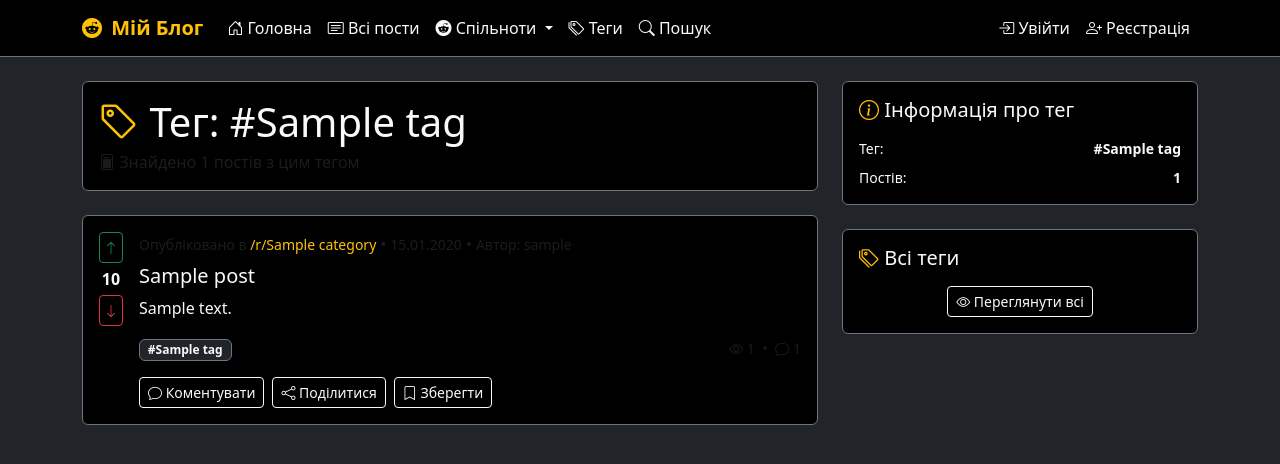
After one commit to Lavenderlayne/blog.app, a Django app: a page that uses templates/base.html in a window 1280 px wide. The commit adds this page. Shown: the top 464 px of the page. Run offline with Django 5.2, Linux system fonts and the light colour scheme; tables that the repository leaves empty hold one stand-in row (values such as "Sample post").

Commit message:
Refactor tag management and context processing: ensure slug existence, remove redundant category context, and implement global context processor for categories

```diff
--- /dev/null
+++ b/core/context_processors.py
@@ -0,0 +1,14 @@
+# lavenderlayne/blog_app/blog_app-dev/core/context_processors.py
+
+from .models import Category
+from django.db.models import Count
+
+def global_context(request):
+    """
+    Додає загальні змінні контексту, потрібні в base.html,
+    зокрема список категорій.
+    """
+    categories = Category.objects.annotate(post_count=Count('post')).order_by('name')
+    return {
+        'categories': categories,
+    }
--- a/core/models.py
+++ b/core/models.py
@@ -42,13 +42,14 @@ class Tag(models.Model):
         return self.name
 
     def save(self, *args, **kwargs):
-        if not self.slug:
+        # --- ВИПРАВЛЕННЯ NoReverseMatch: Гарантуємо, що slug існує ---
+        if not self.slug or not self.slug.strip():
             self.slug = slugify(self.name)
+        # ---
         super().save(*args, **kwargs)
 
     def get_absolute_url(self):
         return reverse('tag_detail', kwargs={'slug': self.slug})
-
 
 class Post(models.Model):
     """Модель посту"""
--- a/core/views.py
+++ b/core/views.py
@@ -103,7 +103,7 @@ class PostListView(ListView):
 
     def get_context_data(self, **kwargs):
         context = super().get_context_data(**kwargs)
-        context['categories'] = Category.objects.all()
+        # ВИПРАВЛЕНО: Видалено context['categories'] = Category.objects.all() (використовуємо глобальний контекст-процесор)
         context['popular_tags'] = Tag.objects.annotate(
             post_count=Count('post')
         ).order_by('-post_count')[:10]
@@ -158,6 +158,7 @@ class PostDetailView(DetailView):
             expires_at__gte=timezone.now()
         ).order_by('?')[:2]
 
+        # ВИПРАВЛЕНО: Видалено context['categories'] = Category.objects.all() (використовуємо глобальний контекст-процесор)
         return context
 
 
@@ -247,6 +248,7 @@ class UserPostListView(ListView):
     def get_context_data(self, **kwargs):
         context = super().get_context_data(**kwargs)
         context['author'] = get_object_or_404(User, username=self.kwargs.get('username'))
+        # ВИПРАВЛЕНО: Видалено context['categories'] = Category.objects.all()
         return context
 
 
@@ -275,6 +277,7 @@ class CategoryListView(ListView):
             'most_popular_category': most_popular_category,
             'popular_categories': popular_categories,
         })
+        # ВИПРАВЛЕНО: Видалено context['categories'] = Category.objects.all()
         return context
 
 
@@ -300,7 +303,7 @@ class CategoryDetailView(DetailView):
 
         context['posts'] = page_obj
         context['post_count'] = posts_qs.count()
-        context['categories'] = Category.objects.annotate(post_count=Count('post'))
+        # ВИПРАВЛЕНО: Видалено context['categories'] = Category.objects.annotate(post_count=Count('post'))
         return context
 
 
@@ -344,6 +347,9 @@ class TagListView(ListView):
     def get_queryset(self):
         return Tag.objects.annotate(
             post_count=Count('post')
+        ).filter(
+            # --- ВИПРАВЛЕННЯ NoReverseMatch: Фільтруємо невалідні теги ---
+            Q(name__isnull=False) & Q(name__gt='') & Q(slug__isnull=False) & Q(slug__gt='')
         ).order_by('name')
 
 
--- a/templates/base.html
+++ b/templates/base.html
@@ -1,5 +1,5 @@
 <!DOCTYPE html>
-<html lang="uk">
+<html lang="uk" data_bs_theme="dark">
 <head>
     <meta charset="UTF-8">
     <meta name="viewport" content="width=device-width, initial-scale=1.0">
@@ -10,7 +10,7 @@
 
     {% block extra_css %}{% endblock %}
 </head>
-<body class="bg-dark text-light" data-bs-theme="dark">
+<body class="bg-dark">
     <nav class="navbar navbar-expand-lg navbar-dark bg-black border-bottom border-secondary">
         <div class="container">
             <a class="navbar-brand fw-bold text-warning" href="{% url 'core:home' %}">
@@ -21,17 +21,52 @@
                 <span class="navbar-toggler-icon"></span>
             </button>
 
-                <form class="d-flex mx-auto" method="get" action="{% url 'core:search' %}" style="width: 50%;">
-                    <input class="form-control me-2 bg-dark border-secondary text-light"
-                           type="search"
-                           name="q"
-                           placeholder="Пошук..."
-                           aria-label="Search"
-                           value="{{ request.GET.q }}">
-                    <button class="btn btn-outline-warning" type="submit">
-                        <i class="bi bi-search"></i>
-                    </button>
-                </form>
+            <div class="collapse navbar-collapse" id="navbarNav">
+                <ul class="navbar-nav me-auto">
+                    <li class="nav-item">
+                        <a class="nav-link text-light" href="{% url 'core:home' %}">
+                            <i class="bi bi-house-door"></i> Головна
+                        </a>
+                    </li>
+                    <li class="nav-item">
+                        <a class="nav-link text-light" href="{% url 'core:post_list' %}">
+                            <i class="bi bi-card-text"></i> Всі пости
+                        </a>
+                    </li>
+                    <li class="nav-item dropdown">
+                        <a class="nav-link dropdown-toggle text-light" href="#" role="button" data-bs-toggle="dropdown">
+                            <i class="bi bi-reddit"></i> Спільноти
+                        </a>
+                        <ul class="dropdown-menu bg-black border-secondary">
+                            {% for category in categories %}
+                            <li>
+                                <a class="dropdown-item text-light bg-black" href="{% url 'core:category_detail' category.slug %}">
+                                    /r/{{ category.name }}
+                                </a>
+                            </li>
+                            {% empty %}
+                            <li><a class="dropdown-item text-light bg-black" href="#">Немає спільнот</a></li>
+                            {% endfor %}
+                            <li><hr class="dropdown-divider bg-secondary"></li>
+                            <li>
+                                <a class="dropdown-item text-light bg-black" href="{% url 'core:category_list' %}">
+                                    <i class="bi bi-eye"></i> Всі спільноти
+                                </a>
+                            </li>
+                        </ul>
+                    </li>
+                    <li class="nav-item">
+                        <a class="nav-link text-light" href="{% url 'core:tag_list' %}">
+                            <i class="bi bi-tags"></i> Теги
+                        </a>
+                    </li>
+                    <li class="nav-item">
+                        <a class="nav-link text-light" href="{% url 'core:search' %}">
+                            <i class="bi bi-search"></i> Пошук
+                        </a>
+                    </li>
+                </ul>
+
                 <ul class="navbar-nav">
                     {% if user.is_authenticated %}
                         <li class="nav-item dropdown">
@@ -131,7 +166,7 @@ function getCookie(name) {
 const csrftoken = getCookie('csrftoken');
 
 
-// --- Функція для "Поділитися" ---
+// --- Функція для "Поділитися" (без змін) ---
 function sharePost(slug) {
     const url = `${window.location.origin}/posts/${slug}/`;
     if (navigator.share) {
@@ -141,7 +176,7 @@ function sharePost(slug) {
     }
 }
 
-// --- Функція для "Зберегти" (Закладки) ---
+// --- Функція для "Зберегти" (Закладки) (без змін) ---
 function savePost(slug, button) {
     {% if not user.is_authenticated %}
         window.location.href = "{% url 'users:login' %}?next=" + window.location.pathname;
@@ -173,7 +208,7 @@ function savePost(slug, button) {
 }
 
 
-// --- Функція: Обробка голосування (вгору/вниз) ---
+// --- !!! ОНОВЛЕНА ФУНКЦІЯ: Обробка голосування (вгору/вниз) !!! ---
 function handlePostVote(slug, direction, button) {
     {% if not user.is_authenticated %}
         window.location.href = "{% url 'users:login' %}?next=" + window.location.pathname;
@@ -228,7 +263,7 @@ function handlePostVote(slug, direction, button) {
 }
 
 
-// --- Загальний обробник подій ---
+// --- Загальний обробник подій (ОНОВЛЕНО) ---
 document.addEventListener('DOMContentLoaded', function() {
 
     document.body.addEventListener('click', function(event) {
--- /dev/null
+++ b/templates/core/tag_detail.html
@@ -0,0 +1,147 @@
+{% extends 'base.html' %}
+
+{% block title %}Тег: #{{ tag.name }} - Мій Блог{% endblock %}
+
+{% block content %}
+<div class="row">
+    <div class="col-md-8">
+        <div class="card bg-black border-secondary mb-4">
+            <div class="card-body">
+                <h1 class="text-light mb-1">
+                    <i class="bi bi-tag text-warning"></i> Тег: #{{ tag.name }}
+                </h1>
+                <p class="text-muted mb-0">
+                    <i class="bi bi-file-post"></i> Знайдено {{ post_count }} постів з цим тегом
+                </p>
+            </div>
+        </div>
+
+        {% for post in posts %}
+        <div class="card bg-black border-secondary mb-3">
+            <div class="card-body">
+                <div class="d-flex">
+                    <div class="d-flex flex-column align-items-center me-3">
+                        <button class="btn btn-sm {% if post.user_vote == 1 %}btn-success{% else %}btn-outline-success{% endif %} p-1 mb-1 post-vote-btn"
+                                data-slug="{{ post.slug }}" data-direction="up">
+                            <i class="bi bi-arrow-up"></i>
+                        </button>
+                        <span class="text-light fw-bold" id="vote-score-{{ post.slug }}">{{ post.vote_score|default:0 }}</span>
+                        <button class="btn btn-sm {% if post.user_vote == -1 %}btn-danger{% else %}btn-outline-danger{% endif %} p-1 mt-1 post-vote-btn"
+                                data-slug="{{ post.slug }}" data-direction="down">
+                            <i class="bi bi-arrow-down"></i>
+                        </button>
+                    </div>
+
+                    <div class="flex-grow-1">
+
+                        <div class="d-flex align-items-center mb-2">
+                            <small class="text-muted">
+                                Опубліковано в
+                                <a href="{% url 'core:category_detail' post.category.slug %}" class="text-warning text-decoration-none">
+                                    /r/{{ post.category.name }}
+                                </a>
+                            </small>
+                            <span class="text-muted mx-1">•</span>
+                            <small class="text-muted">{{ post.created_at|date:"d.m.Y" }}</small>
+                            <span class="text-muted mx-1">•</span>
+                            <small class="text-muted">Автор: {{ post.author.username }}</small>
+                        </div>
+
+                        <h5 class="card-title text-light mb-2">
+                            <a href="{% url 'core:post_detail' post.slug %}" class="text-light text-decoration-none">
+                                {{ post.title }}
+                            </a>
+                        </h5>
+
+                        <p class="card-text text-light mb-3">
+                            {{ post.excerpt|default:post.content|truncatewords:40 }}
+                        </p>
+
+                        <div class="d-flex justify-content-between align-items-center">
+                            <div>
+                                {% for t in post.tags.all %}
+                                <span class="badge bg-dark border border-secondary text-light me-1">#{{ t.name }}</span>
+                                {% endfor %}
+                            </div>
+                            <div class="text-muted small">
+                                <i class="bi bi-eye"></i> {{ post.view_count }}
+                                <span class="mx-1">•</span>
+                                <i class="bi bi-chat"></i> {{ post.comments.count }}
+                            </div>
+                        </div>
+
+                        <div class="d-flex mt-3">
+                            <a href="{% url 'core:post_detail' post.slug %}" class="btn btn-outline-light btn-sm me-2">
+                                <i class="bi bi-chat"></i> Коментувати
+                            </a>
+                            <button class="btn btn-outline-light btn-sm me-2 post-share-btn" data-slug="{{ post.slug }}">
+                                <i class="bi bi-share"></i> Поділитися
+                            </button>
+                            <button class="btn {% if post.is_bookmarked %}btn-success{% else %}btn-outline-light{% endif %} btn-sm post-save-btn"
+                                    data-slug="{{ post.slug }}">
+                                <i class="bi {% if post.is_bookmarked %}bi-bookmark-fill{% else %}bi-bookmark{% endif %}"></i> Зберегти
+                            </button>
+                        </div>
+                    </div>
+                </div>
+            </div>
+        </div>
+        {% empty %}
+        <div class="card bg-black border-secondary">
+            <div class="card-body text-center py-5">
+                <i class="bi bi-inbox display-4 text-muted mb-3"></i>
+                <h4 class="text-light">Постів з тегом #{{ tag.name }} не знайдено</h4>
+                <p class="text-muted">Можливо, пости були видалені або знаходяться у чернетках.</p>
+            </div>
+        </div>
+        {% endfor %}
+
+        {% if posts.paginator.num_pages > 1 %}
+        {% include 'core/_pagination.html' with page_obj=posts %}
+        {% endif %}
+
+    </div>
+
+    <div class="col-md-4">
+        <div class="card bg-black border-secondary mb-4">
+            <div class="card-body">
+                <h5 class="text-light mb-3">
+                    <i class="bi bi-info-circle text-warning"></i> Інформація про тег
+                </h5>
+                <div class="d-flex justify-content-between text-light small mb-2">
+                    <span>Тег:</span>
+                    <strong>#{{ tag.name }}</strong>
+                </div>
+                <div class="d-flex justify-content-between text-light small">
+                    <span>Постів:</span>
+                    <strong>{{ post_count }}</strong>
+                </div>
+                {% if user.is_authenticated and user.is_admin %}
+                <hr class="bg-secondary my-3">
+                <div class="d-grid gap-2">
+                    <a href="{% url 'core:tag_update' tag.slug %}" class="btn btn-outline-warning">
+                        <i class="bi bi-pencil"></i> Редагувати тег
+                    </a>
+                    <a href="{% url 'core:tag_delete' tag.slug %}" class="btn btn-outline-danger">
+                        <i class="bi bi-trash"></i> Видалити тег
+                    </a>
+                </div>
+                {% endif %}
+            </div>
+        </div>
+
+        <div class="card bg-black border-secondary">
+            <div class="card-body">
+                <h5 class="text-light mb-3">
+                    <i class="bi bi-tags text-warning"></i> Всі теги
+                </h5>
+                <div class="text-center">
+                    <a href="{% url 'core:tag_list' %}" class="btn btn-outline-light btn-sm">
+                        <i class="bi bi-eye"></i> Переглянути всі
+                    </a>
+                </div>
+            </div>
+        </div>
+    </div>
+</div>
+{% endblock %}
--- a/users/urls.py
+++ b/users/urls.py
@@ -1,3 +1,5 @@
+# lavenderlayne/blog_app/blog_app-dev/users/urls.py (ВИПРАВЛЕНО)
+
 from django.urls import path
 from . import views
 from django.conf import settings
@@ -12,7 +14,6 @@ urlpatterns = [
     path('login/', CustomLoginView.as_view(), name='login'),
     path('logout/', auth_views.LogoutView.as_view(), name='logout'),
     path('register/', register, name='register'),
-    path('logout/', auth_views.LogoutView.as_view(http_method_names=['get', 'post']), name='logout'),
 
     # Профілі користувачів
     path('my-profile/', views.my_profile, name='my_profile'),
```
Also changed, not shown: dlango_blog/settings.py (+6 -4 lines), templates/core/tag_confirm_delete.html (deleted, +0 -35 lines), core/migrations/0007_remove_category_image.py (added).
